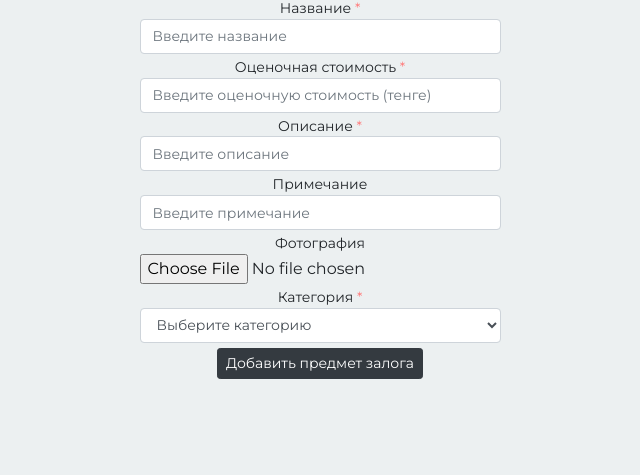
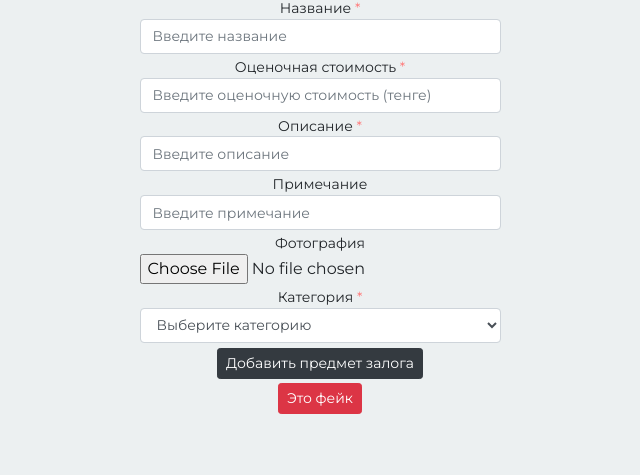
Before and after one commit to glokzs/lombard_crm, a Django app: page /pledge_items/create/ in a window 1280 px wide. Shown: the part 138-613 px from the top of the page, without its empty margins (320-960 px from the left). Run offline with Django 3.2, Linux system fonts and the light colour scheme; some libraries are stand-ins or nearby versions.

Commit message:
#56 pledgeItem/create.html кнопка в форме ссылки добавлено.

```diff
--- a/pawnshop_crm/pawnshop/templates/pledge_item/create.html
+++ b/pawnshop_crm/pawnshop/templates/pledge_item/create.html
@@ -16,6 +16,8 @@
             <div class="subcategory-field-container"></div>
             <div class="form-group">
                 <button type="submit" class="btn btn-dark btn-sm">Добавить предмет залога</button>
+                <a href="#" class="btn btn-danger btn-sm mt-1">Это фейк</a>
+
             </div>
         </form>
     </div>
```
